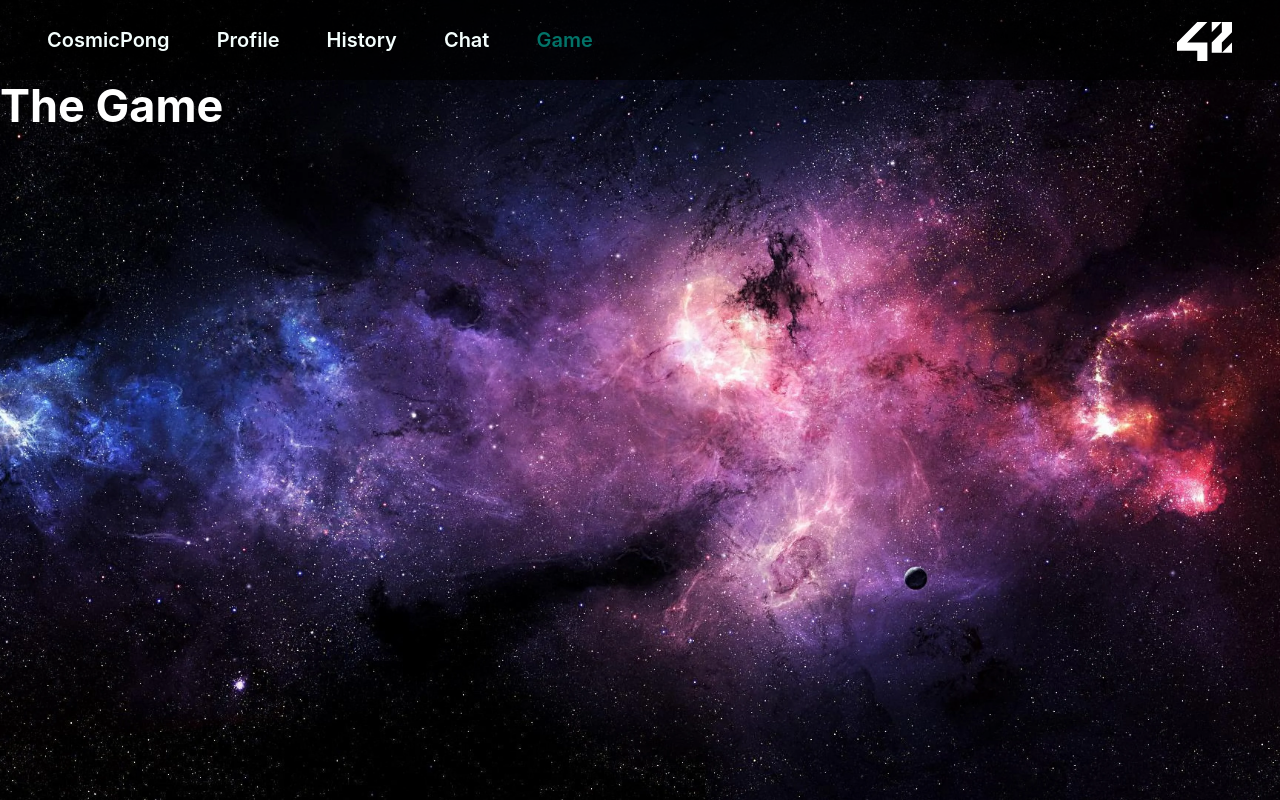
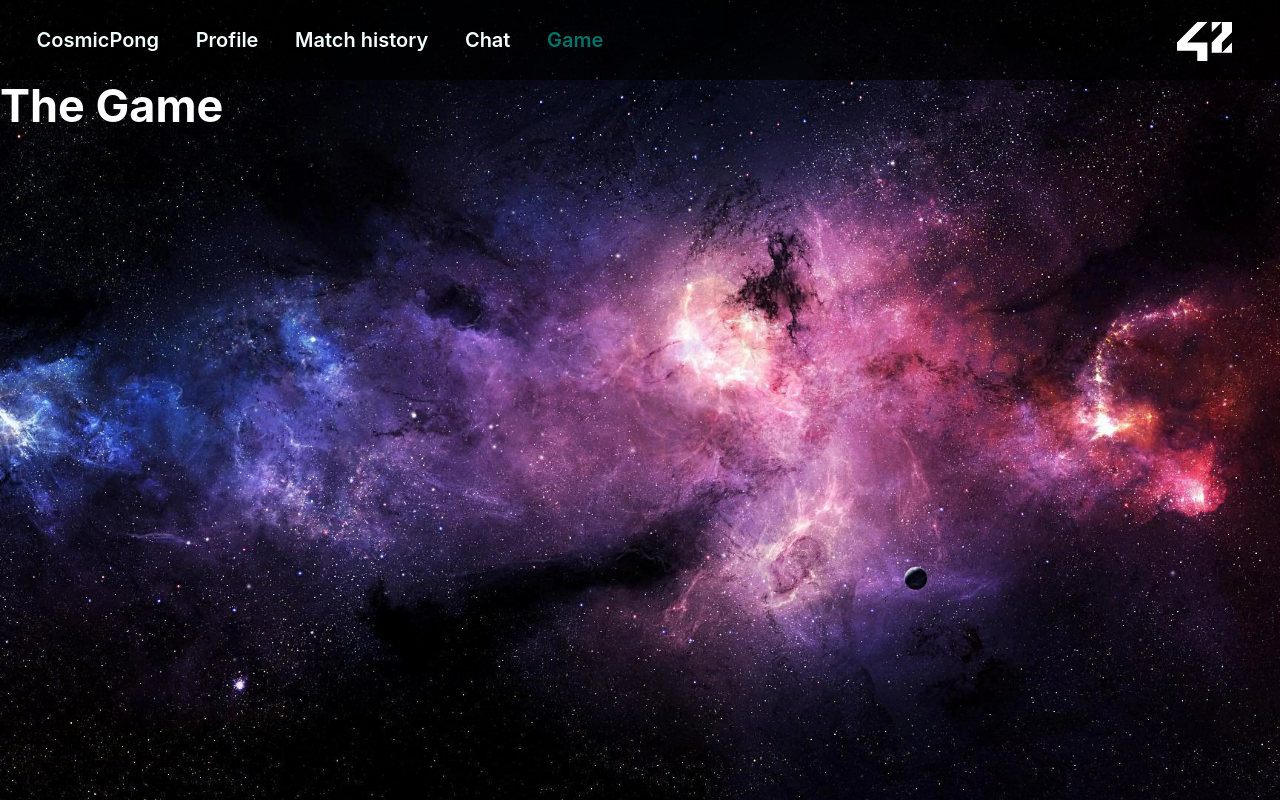
Before and after one commit to eprei/42_ft_transcendence, a React (Vite) app in the folder frontend/: page /game in a window 1280 px wide. Built offline with nearby package versions, Linux system fonts and the light colour scheme.

Commit message:
OurLinkButton

```diff
--- a/frontend/src/components/Navbar.tsx
+++ b/frontend/src/components/Navbar.tsx
@@ -1,5 +1,29 @@
 import { Link, useLocation } from 'react-router-dom'
 import styles from './Navbar.module.css'
+
+interface LinkProps {
+    location_path: string
+    linkName: string
+}
+
+function OurLinkButton(props: LinkProps) {
+    const location = useLocation()
+
+    return (
+        <>
+            <Link
+                to={props.location_path}
+                className={
+                    location.pathname === props.location_path
+                        ? styles.current
+                        : ''
+                }
+            >
+                {props.linkName}
+            </Link>
+        </>
+    )
+}
 
 const Navbar = () => {
     const location = useLocation()
@@ -9,64 +33,34 @@ const Navbar = () => {
                 <div className={styles.containers}>
                     <ul className={styles.ul}>
                         <li className={styles.li}>
-                            <Link
-                                to="/"
-                                className={
-                                    location.pathname === '/'
-                                        ? styles.current
-                                        : ''
-                                }
-                            >
-                                CosmicPong
-                            </Link>
+                            <OurLinkButton
+                                location_path="/"
+                                linkName="CosmicPong"
+                            />
                         </li>
                         <li className={styles.li}>
-                            <Link
-                                to="/profile"
-                                className={
-                                    location.pathname === '/profile'
-                                        ? styles.current
-                                        : ''
-                                }
-                            >
-                                Profile
-                            </Link>
+                            <OurLinkButton
+                                location_path="/profile"
+                                linkName="Profile"
+                            />
                         </li>
                         <li className={styles.li}>
-                            <Link
-                                to="/history"
-                                className={
-                                    location.pathname === '/history'
-                                        ? styles.current
-                                        : ''
-                                }
-                            >
-                                History
-                            </Link>
+                            <OurLinkButton
+                                location_path="/history"
+                                linkName="Match history"
+                            />
                         </li>
                         <li className={styles.li}>
-                            <Link
-                                to="/chat"
-                                className={
-                                    location.pathname === '/chat'
-                                        ? styles.current
-                                        : ''
-                                }
-                            >
-                                Chat
-                            </Link>
+                            <OurLinkButton
+                                location_path="/chat"
+                                linkName="Chat"
+                            />
                         </li>
                         <li className={styles.li}>
-                            <Link
-                                to="/game"
-                                className={
-                                    location.pathname === '/game'
-                                        ? styles.current
-                                        : ''
-                                }
-                            >
-                                Game
-                            </Link>
+                            <OurLinkButton
+                                location_path="/game"
+                                linkName="Game"
+                            />
                         </li>
                     </ul>
                 </div>
```
